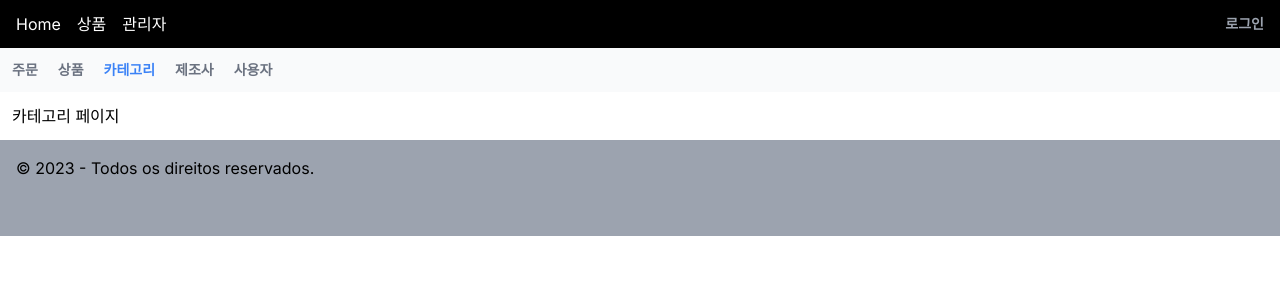
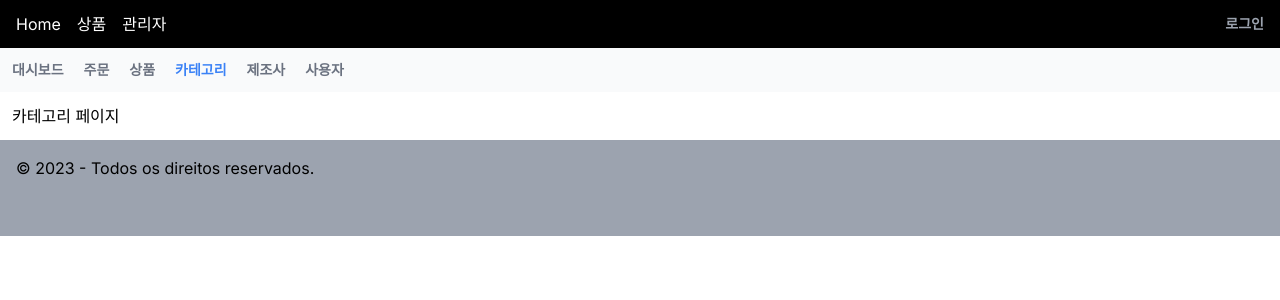
Before and after one commit to dbaudwns20/Daesungnipple, a Next.js app: page /management/categories in a window 1280 px wide. Shown: the top 300 px of the page. Built offline with nearby package versions, Linux system fonts and the light colour scheme; no server answers.

Commit message:
관리자 페이지 대시보드 추가

```diff
--- a/src/app/(shop)/management/layout.tsx
+++ b/src/app/(shop)/management/layout.tsx
@@ -4,6 +4,7 @@ import { usePathname } from "next/navigation";
 import Link from "next/link";
 
 const NavLinks = [
+  { name: "대시보드", href: "/management" },
   { name: "주문", href: "/management/orders" },
   { name: "상품", href: "/management/products" },
   { name: "카테고리", href: "/management/categories" },
@@ -22,7 +23,7 @@ export default function ManagementLayout(
     <main>
       <nav className="flex w-full items-start gap-5 bg-gray-50 p-3 text-sm font-bold">
         {NavLinks.map((link) => {
-          const isActive = pathname.startsWith(link.href);
+          const isActive = pathname === link.href;
           return (
             <Link
               className={`${isActive ? "text-blue-500" : "text-gray-500"} hover:text-blue-400`}
--- a/src/app/(shop)/management/page.tsx
+++ b/src/app/(shop)/management/page.tsx
@@ -1,14 +1,5 @@
 "use client";
 
-import { useEffect } from "react";
-import { useRouter } from "next/navigation";
-
 export default function ManagementPage() {
-  const router = useRouter();
-
-  useEffect(() => {
-    router.replace("/management/orders");
-  });
-
-  return null;
+  return <h1>대시보드</h1>;
 }
```
